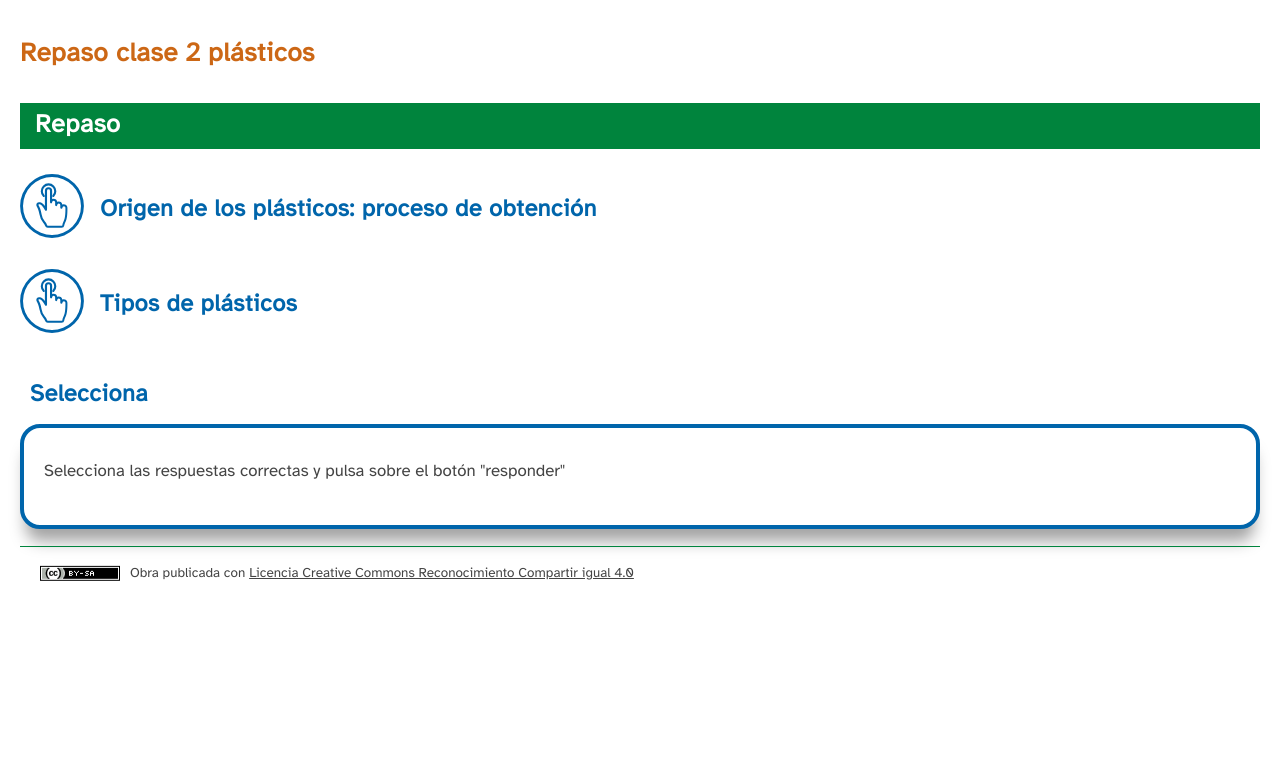
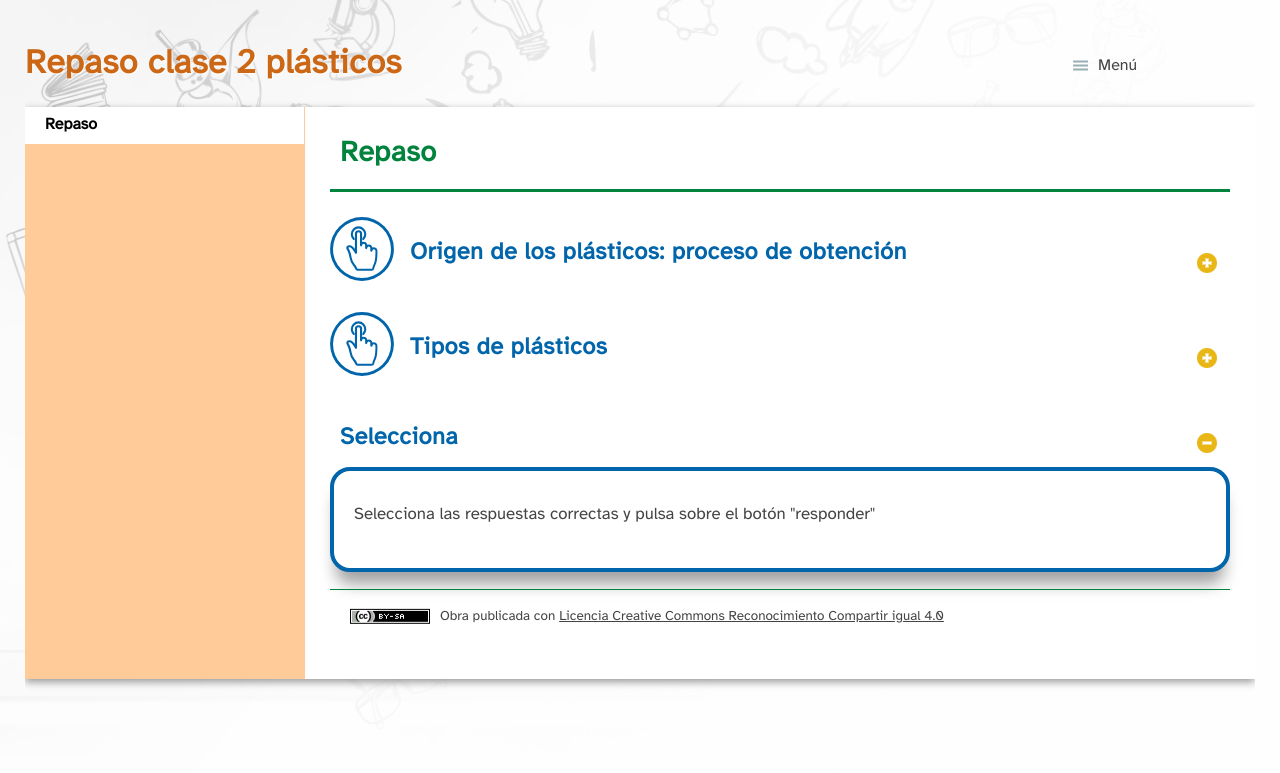
Before and after one commit to ProfTIC/Recursos_Gamificaci-n, a plain HTML site: page RepasoMateriales/index.html in a window 1280 px wide. Drawn offline with Linux system fonts and the light colour scheme; a script that the page names is missing.

Commit message:
Add files via upload

```diff
--- a/RepasoMateriales/index.html
+++ b/RepasoMateriales/index.html
@@ -1,15 +1,16 @@
-<!DOCTYPE html>
+<!doctype html>
 <html lang="es">
 <head>
-<meta http-equiv="content-type" content="text/html; charset=utf-8" />
-<title>Repaso clase 2 plásticos</title>
+<link rel="stylesheet" type="text/css" href="base.css" />
+<link rel="stylesheet" type="text/css" href="content.css" />
+<link rel="stylesheet" type="text/css" href="nav.css" />
+<meta http-equiv="content-type" content="text/html;  charset=utf-8" />
+<title>Repaso clase 2 plásticos </title>
 <link rel="shortcut icon" href="favicon.ico" type="image/x-icon" />
 <meta name="author" content="Lola R." />
 <link rel="license" type="text/html" href="http://creativecommons.org/licenses/by-sa/4.0/" />
 <meta name="generator" content="eXeLearning 2.7 - exelearning.net" />
 <meta name="description" content="Repaso de los plásticos" />
-<link rel="stylesheet" type="text/css" href="base.css" />
-<link rel="stylesheet" type="text/css" href="content.css" />
 <!--[if lt IE 9]><script type="text/javascript" src="exe_html5.js"></script><![endif]-->
 <script type="text/javascript" src="exe_jquery.js"></script>
 <script type="text/javascript" src="common_i18n.js"></script>
@@ -20,21 +21,26 @@
 <script type="text/javascript" src="selecciona-activity.js"></script>
 <meta name="viewport" content="width=device-width, initial-scale=1" />
 </head>
-<body class="exe-single-page"><script type="text/javascript">document.body.className+=" js"</script>
+<body class="exe-web-site" id="exe-node-0"><script type="text/javascript">document.body.className+=" js"</script>
 <div id="content">
-<header id="header">
-<div id="headerContent">
-<h1>Repaso clase 2 plásticos</h1>
+<p id="skipNav"><a href="#main" class="sr-av">Saltar la navegación</a></p>
+<header id="header" ><div id="headerContent">Repaso clase 2 plásticos</div></header>
+<nav id="siteNav">
+<ul>
+   <li id="active"><a href="index.html" class="active no-ch main-node">Repaso</a></li>
+</ul>
+</nav>
+<div id='topPagination'>
+<nav class="pagination noprt">
+
+</nav>
 </div>
-</header>
+<div id="main-wrapper">
 <section id="main">
-<article class="node level-1-node" id="exe-node-0">
-<header class="nodeDecoration">
-<h1 id="exenode_0_Repaso" class="nodeTitle">Repaso</h1>
-</header>
-<article class="iDevice_wrapper ScrambledListIdevice em_iDevice em_iDevice_activity" id="id2-0">
+<header id="nodeDecoration"><h1 id="nodeTitle">Repaso</h1></header>
+<article class="iDevice_wrapper ScrambledListIdevice em_iDevice em_iDevice_activity" id="id2">
 <div class="iDevice emphasis1" >
-<header class="iDevice_header"><h2 class="iDeviceTitle">Origen de los plásticos: proceso de obtención</h2></header>
+<header class="iDevice_header"><h1 class="iDeviceTitle">Origen de los plásticos: proceso de obtención</h1></header>
 <div class="iDevice_inner">
 <div class="iDevice_content_wrapper">
 <div id="ta2_116_2" class="block iDevice_content">
@@ -44,9 +50,9 @@
 </div>
 </div>
 </article>
-<article class="iDevice_wrapper ClozeIdevice em_iDevice em_iDevice_question" id="id3-0">
+<article class="iDevice_wrapper ClozeIdevice em_iDevice em_iDevice_question" id="id3">
 <div class="iDevice emphasis1" >
-<header class="iDevice_header"><h2 class="iDeviceTitle">Tipos de plásticos</h2></header>
+<header class="iDevice_header"><h1 class="iDeviceTitle">Tipos de plásticos</h1></header>
 <div class="iDevice_inner">
 <div class="iDevice_content_wrapper">
 <section id="ta3_116" class="block instructions iDevice_content">
@@ -79,9 +85,9 @@ MDFkJXUwMDFj
 </div>
 </div>
 </article>
-<article class="iDevice_wrapper SeleccionaIdevice em_iDevice" id="id4-0">
+<article class="iDevice_wrapper SeleccionaIdevice em_iDevice" id="id4">
 <div class="iDevice emphasis1" >
-<header class="iDevice_header iDevice_header_noIcon"><h2 class="iDeviceTitle">Selecciona</h2></header>
+<header class="iDevice_header iDevice_header_noIcon"><h1 class="iDeviceTitle">Selecciona</h1></header>
 <div class="iDevice_inner">
 <div class="iDevice_content_wrapper">
 <div id="ta4_118_2" class="block iDevice_content">
@@ -91,13 +97,15 @@ MDFkJXUwMDFj
 </div>
 </div>
 </article>
-</article>
-</section>
 <div id="packageLicense" class="cc cc-by-sa">
 <p><span>Obra publicada con</span> <a rel="license" href="http://creativecommons.org/licenses/by-sa/4.0/">Licencia Creative Commons Reconocimiento Compartir igual 4.0</a></p>
 </div>
+</section>
+</div>
+<div id='bottomPagination'>
+<nav class="pagination noprt">
 
-
+</nav>
 </div>
-<script type="text/javascript" src="_escolares_js.js"></script></body>
-</html>
+</div>
+<script type="text/javascript" src="_escolares_js.js"></script></body></html>
```
